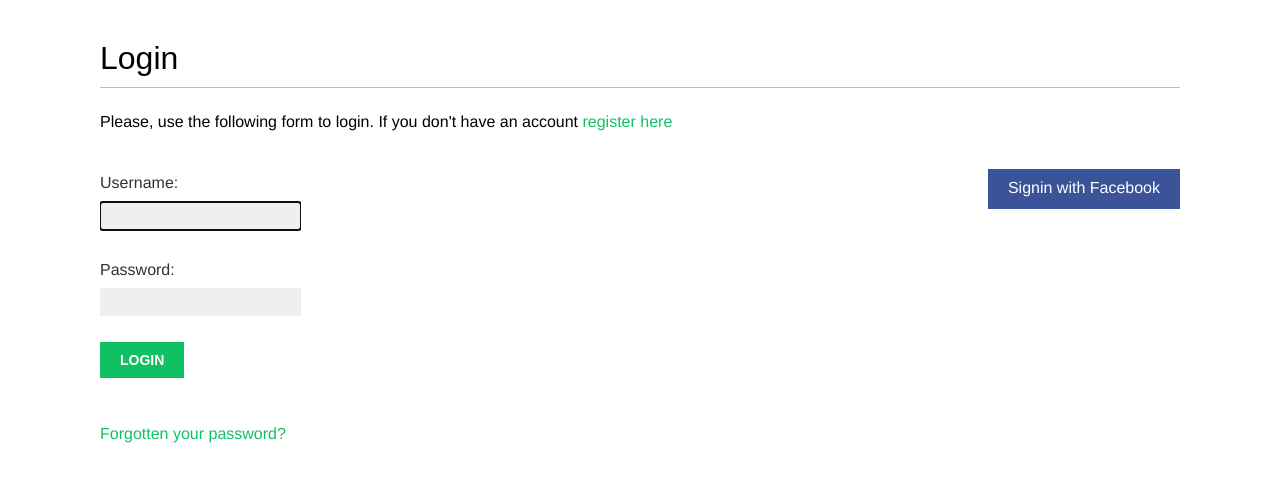
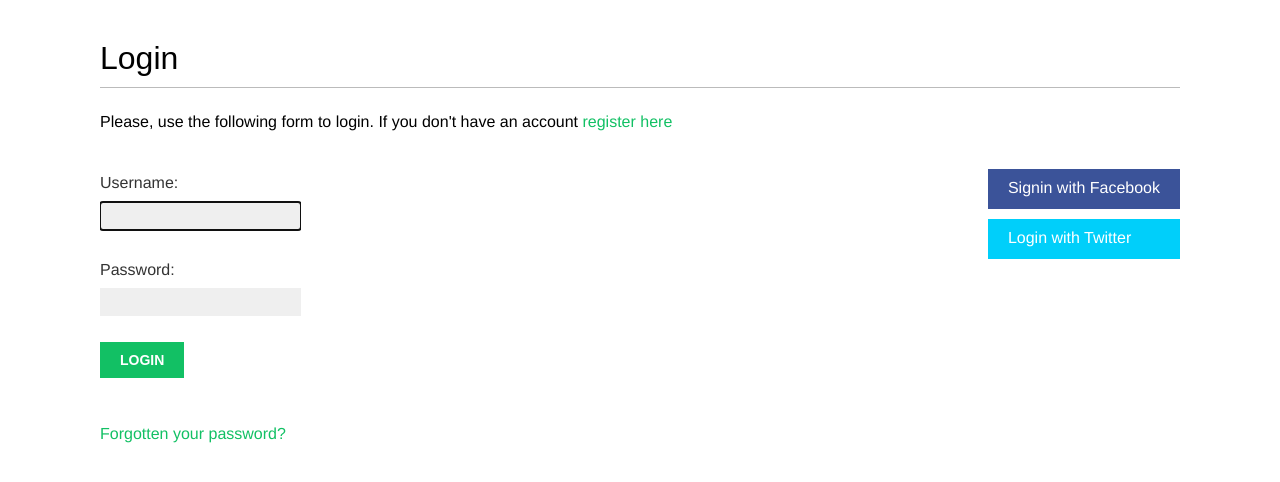
Before and after one commit to korolevpavel/mele-django-bookmarks, a Django app: page /account/login/ in a window 1280 px wide. Shown: the part 47-529 px from the top of the page. Run offline with Django 3.2, Linux system fonts and the light colour scheme; some web fonts are replaced.

Commit message:
add twitter authentication

```diff
--- a/account/templates/registration/login.html
+++ b/account/templates/registration/login.html
@@ -24,8 +24,13 @@
 
     <div class="social">
         <ul>
-            <li class="facebook"><a href="{% url "social:begin" "facebook" %}">
-                Signin with Facebook</a></li>
+            <li class="facebook">
+                <a href="{% url "social:begin" "facebook" %}">
+                Signin with Facebook</a>
+            </li>
+            <li class="twitter">
+                <a href="{% url "social:begin" "twitter" %}">Login with Twitter</a>
+            </li>
         </ul>
     </div>
 {% endblock %}
--- a/bookmarks/settings.py
+++ b/bookmarks/settings.py
@@ -92,12 +92,17 @@ AUTHENTICATION_BACKENDS = [
     'django.contrib.auth.backends.ModelBackend',
     'account.authentication.EmailAuthBackend',
     'social_core.backends.facebook.FacebookOAuth2',
+    'social_core.backends.twitter.TwitterOAuth'
 ]
 
 # Facebook authentication
 SOCIAL_AUTH_FACEBOOK_KEY = 'YOUR_KEY'
 SOCIAL_AUTH_FACEBOOK_SECRET = 'YOUR_SECRET'
 SOCIAL_AUTH_FACEBOOK_SCOPE = ['email']
+
+# Twitter authentication
+SOCIAL_AUTH_TWITTER_KEY = 'YOUR_KEY'
+SOCIAL_AUTH_TWITTER_SECRET = 'YOUR_SECRET'
 
 # Password validation
 # https://docs.djangoproject.com/en/3.0/ref/settings/#auth-password-validators
```
